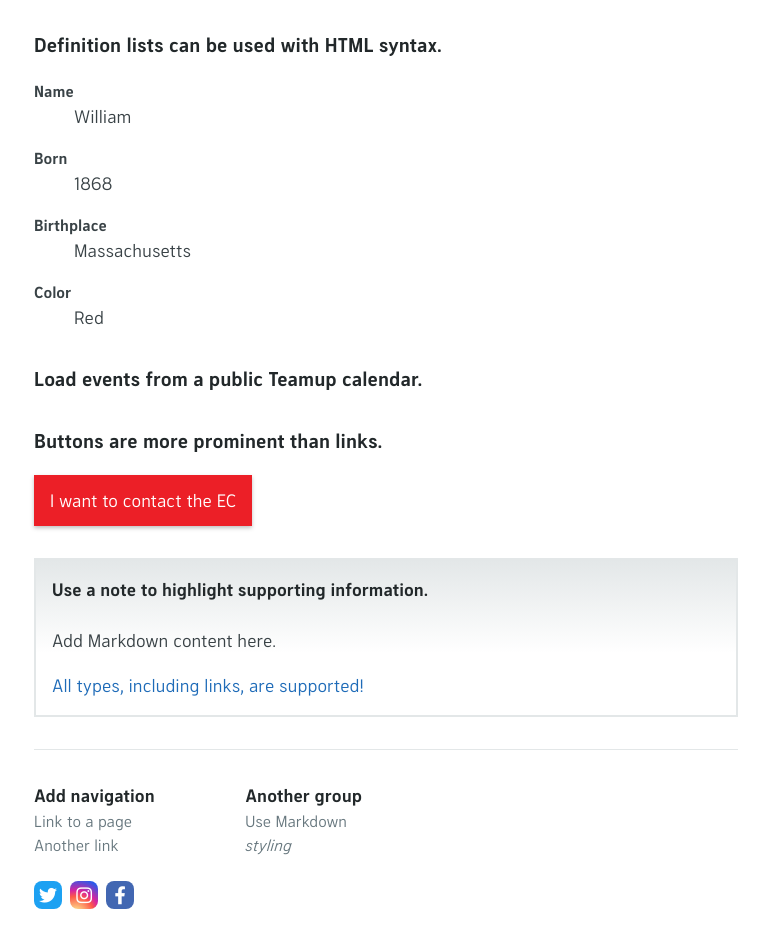
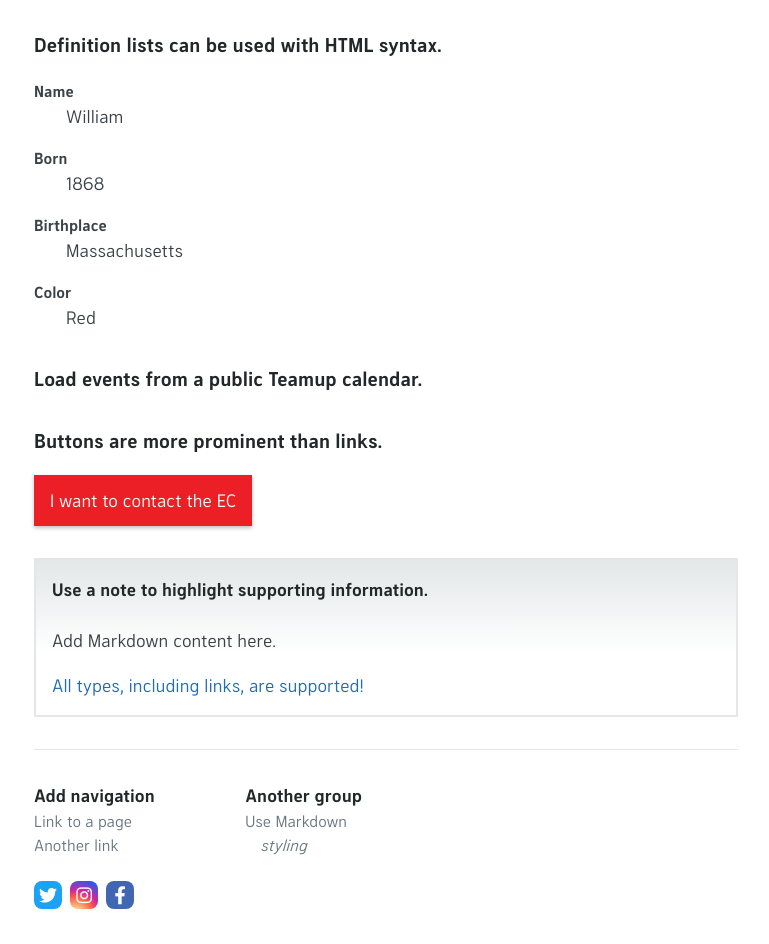
Before and after one commit to ChicagoDSA/haymarket, a Jekyll site: the page built from _homepage/en/index.md, in a window 1280 px wide. Shown: the part 4133-5077 px from the top of the page, without its empty margins (254-1023 px from the left). Built offline with Jekyll 4.4.1, drawn with Linux system fonts in a browser that asks for light colours; nearby versions of some CDN libraries; some web fonts are replaced; our own code applies the rules of GitHub Pages for plain Markdown files; library files that are not in the unit come from our copies; the repository's description, which GitHub fills in, is left out.

Commit message:
indents for definitions, second line of nav items

```diff
--- a/_sass/jekyll-theme-haymarket.scss
+++ b/_sass/jekyll-theme-haymarket.scss
@@ -522,7 +522,7 @@ a {
 		}
 
 		dd {
-			margin-bottom: 1rem;
+			margin: 0 0 1rem 2rem;
 			padding: 0;
 		}
 	}
@@ -787,6 +787,8 @@ a {
 
 			li {
 				list-style-type: none;
+				text-indent: -1rem;
+				margin-left: 1rem;
 			}
 
 			h4 {
```
